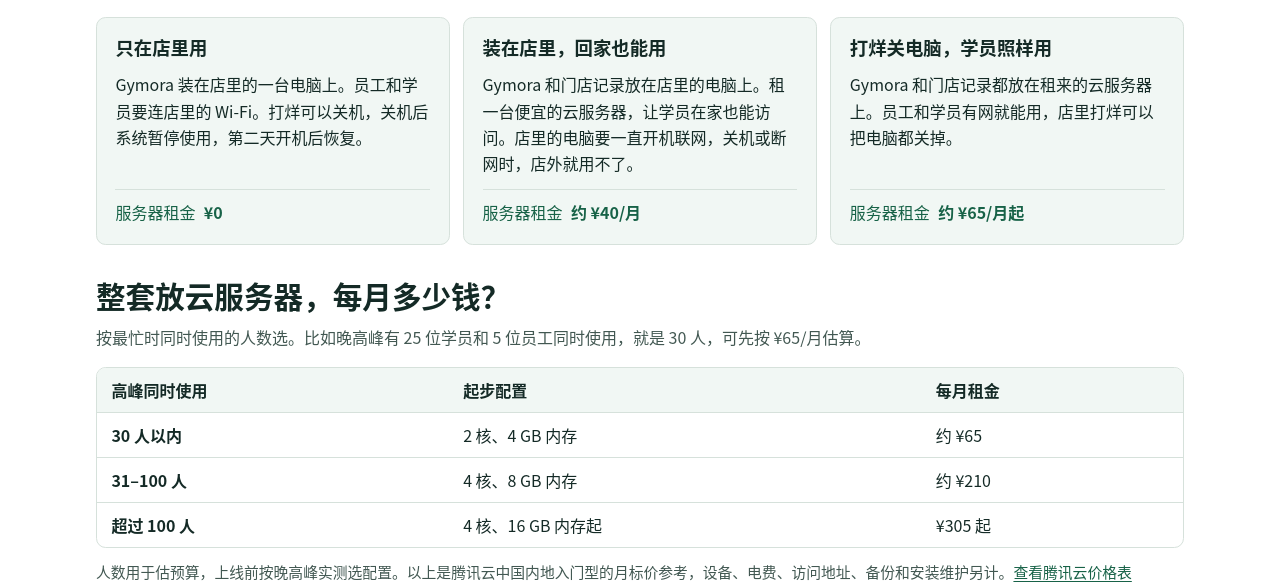
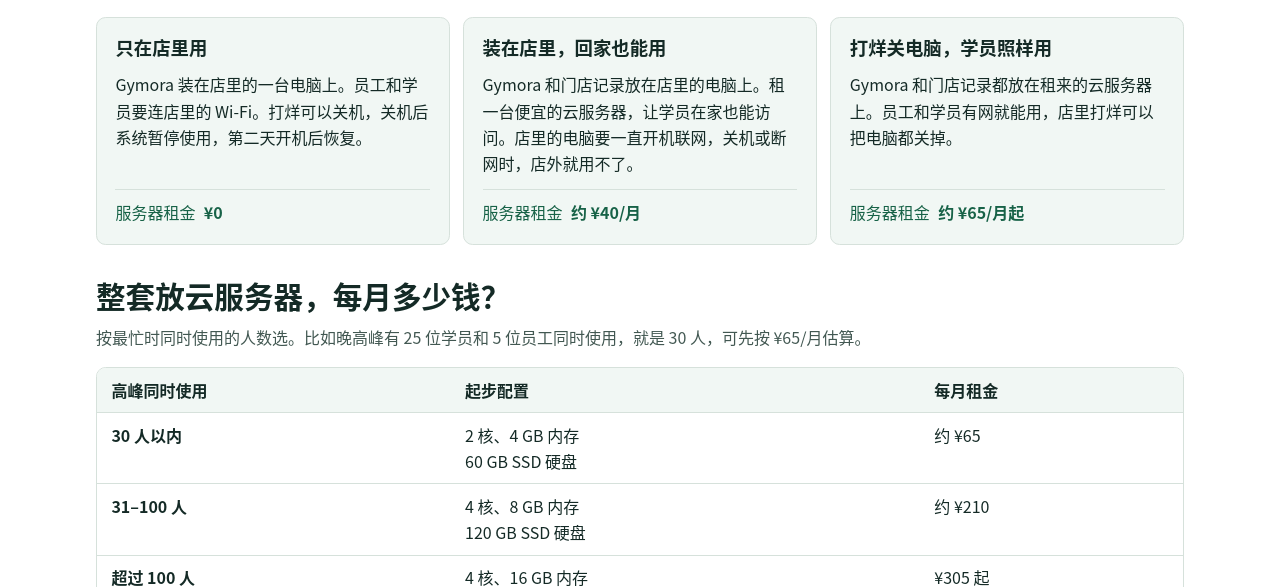
Before and after one commit to Escapingbug/gymora-guide, a plain HTML site: page index.html in a window 1280 px wide. Shown: the part 213-800 px from the top of the page. Drawn offline with Linux system fonts and the light colour scheme.

Commit message:
List bundled SSD storage and the source for cloud plan prices

```diff
--- a/index.html
+++ b/index.html
@@ -48,13 +48,14 @@
             <tr><th scope="col">高峰同时使用</th><th scope="col">起步配置</th><th scope="col">每月租金</th></tr>
           </thead>
           <tbody>
-            <tr><th scope="row">30 人以内</th><td>2 核、4 GB 内存</td><td>约 ¥65</td></tr>
-            <tr><th scope="row">31–100 人</th><td>4 核、8 GB 内存</td><td>约 ¥210</td></tr>
-            <tr><th scope="row">超过 100 人</th><td>4 核、16 GB 内存起</td><td>¥305 起</td></tr>
+            <tr><th scope="row">30 人以内</th><td>2 核、4 GB 内存<br>60 GB SSD 硬盘</td><td>约 ¥65</td></tr>
+            <tr><th scope="row">31–100 人</th><td>4 核、8 GB 内存<br>120 GB SSD 硬盘</td><td>约 ¥210</td></tr>
+            <tr><th scope="row">超过 100 人</th><td>4 核、16 GB 内存<br>180 GB SSD 硬盘起</td><td>¥305 起</td></tr>
           </tbody>
         </table>
       </div>
-      <p class="cost-note">人数用于估预算，上线前按晚高峰实测选配置。以上是腾讯云中国内地入门型的月标价参考，设备、电费、访问地址、备份和安装维护另计。<a href="https://cloud.tencent.com/document/product/1207/73452">查看腾讯云价格表</a></p>
+      <p class="cost-note">价格参考腾讯云轻量应用服务器的中国内地「入门型」月标价。¥65 档含 5 Mbps 峰值带宽和每月 500 GB 流量。实际价格和可选地区以购买页为准。<a href="https://cloud.tencent.com/document/product/1207/73452#e759be02-a0a2-4e0f-bea6-8b9f9a3a5642">查看腾讯云中国内地套餐价格</a></p>
+      <p class="cost-note">表里的硬盘由操作系统、Gymora 和门店数据共用。加购硬盘、备份、访问地址、设备、电费和安装维护另计。人数用于估预算，上线前按晚高峰实测选配置。</p>
       <p class="setup-note">如果要从微信小程序进入，请提前告诉安装人员，一起准备网上访问地址，并完成微信要求的备案和审核。<a href="https://cloud.tencent.com/document/faq/243/97691">查看小程序备案说明</a></p>
     </section>
   </main>
```
